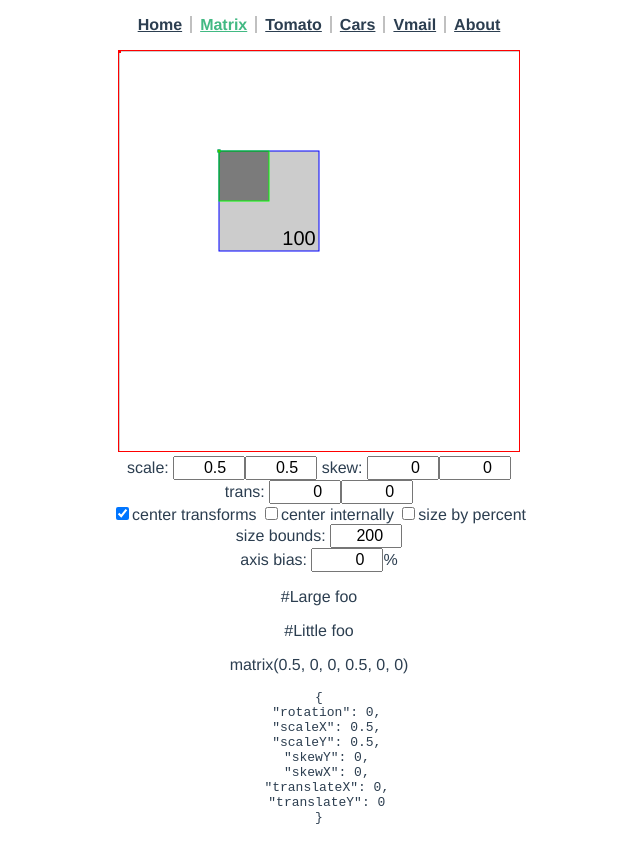
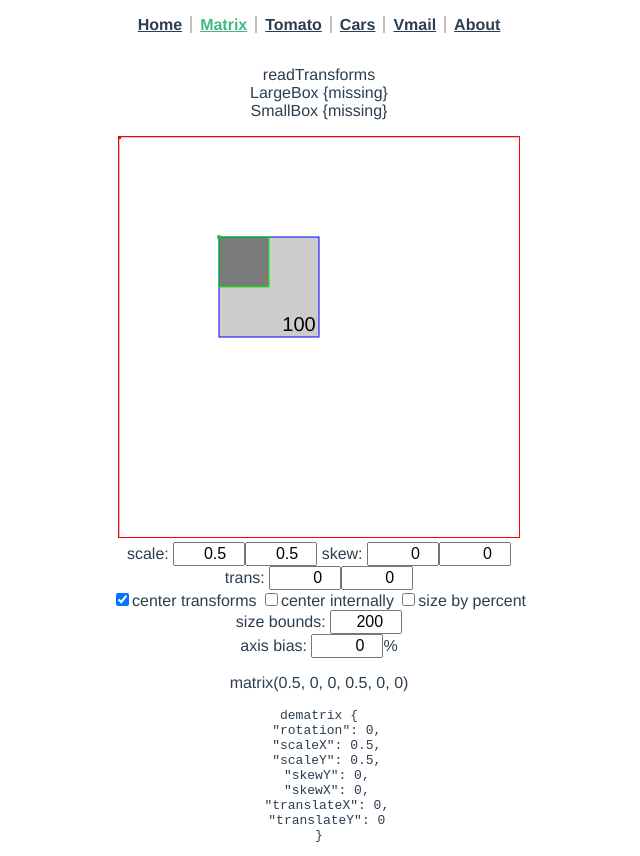
Before and after one commit to dvdrtrgn/muse3, a Vue app: page /matrix in a window 1280 px wide. Shown: the whole page, without its empty margins (321-961 px from the left). Built offline with nearby package versions, Linux system fonts and the light colour scheme.

Commit message:
Tidy a little

```diff
--- a/src/views/calc/Matrix.vue
+++ b/src/views/calc/Matrix.vue
@@ -1,6 +1,11 @@
 <template>
+  <p>
+    readTransforms<br />
+    LargeBox {{ dematrix.readTransform('#LargeBox') }}<br />
+    SmallBox {{ dematrix.readTransform('#SmallBox') }}
+  </p>
   <svg id="Bounds" :viewBox="vbox">
-    <g id="Large" :style="tranny">
+    <g id="LargeBox" :style="tranny">
       <rect
         :x="placeAt(size1)"
         :y="placeAt(size1)"
@@ -10,7 +15,7 @@
       ></rect>
       <DotSvg />
     </g>
-    <g id="Little" :style="tranny">
+    <g id="SmallBox" :style="tranny">
       <rect
         class="main"
         :x="placeAt(size2)"
@@ -54,16 +59,14 @@
     </label>
   </form>
 
-  <p>#Large {{ getTrans('#Large') }}</p>
-  <p>#Little {{ getTrans('#Little') }}</p>
   <p>{{ matrix }}</p>
-  <pre>{{ dematrix }}</pre>
+  <pre>dematrix {{ dematrix.parse(matrix) }}</pre>
 </template>
 
 <script>
   import MetaSvg from './components/MetaSvg.vue';
   import DotSvg from './components/DotSvg.vue';
-  import dematrix from './components/dematrix.js';
+  import dematrix from './libs/dematrix.js';
   window.dematrix = dematrix;
 
   export default {
@@ -85,11 +88,6 @@
       };
     },
     methods: {
-      getTrans(sel) {
-        let ele = document.querySelector(sel);
-        if (!ele) return 'foo';
-        return window.getComputedStyle(ele).getPropertyValue('transform');
-      },
       placeAt(num) {
         if (typeof num === 'string') num = parseFloat(num);
         let val = this.centerBoxes ? -num / 2 : 0;
@@ -113,7 +111,7 @@
         return `matrix(${m.join(', ')})`;
       },
       dematrix() {
-        return dematrix.parse(this.matrix);
+        return dematrix;
       },
       offset() {
         return this.size * (this.bias / 100);
@@ -133,10 +131,10 @@
 
 <style lang="scss">
   #Matrix {
-    #Large {
+    #LargeBox {
       stroke: blue;
     }
-    #Little {
+    #SmallBox {
       stroke: lime;
     }
     #Bounds {
--- a/src/views/calc/components/dematrix.js
+++ b/src/views/calc/libs/dematrix.js
@@ -23,10 +23,19 @@ DeMatrix.read2dCss = function(str) {
   return (str || '1, 0, 0, 1, 0, 0').split(', ').map(Number);
 };
 
+DeMatrix.readTransform = function(sel) {
+  let ele;
+  if (typeof sel !== 'string') ele = sel;
+  else ele = document.querySelector(sel);
+  if (!ele) return '{missing}';
+
+  return window.getComputedStyle(ele).getPropertyValue('transform');
+};
+
 export default DeMatrix;
 
-  /*
-    matrix(a, b, c, d, tx, ty)
-    is a shorthand for
-    matrix3d(a, b, 0, 0, c, d, 0, 0, 0, 0, 1, 0, tx, ty, 0, 1).
-  */
+/*
+  matrix(a, b, c, d, tx, ty)
+  is a shorthand for
+  matrix3d(a, b, 0, 0, c, d, 0, 0, 0, 0, 1, 0, tx, ty, 0, 1).
+*/
```
